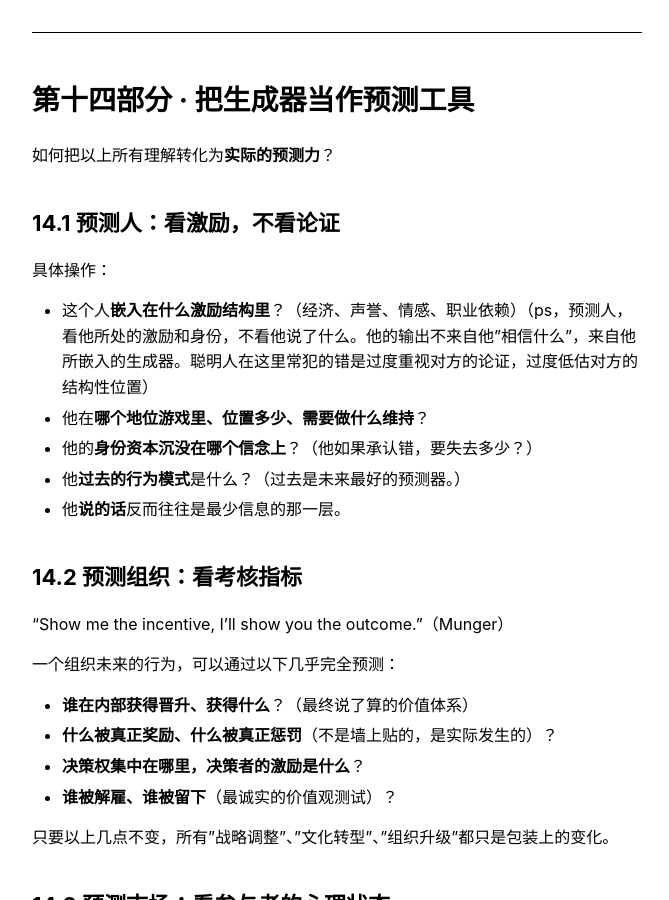
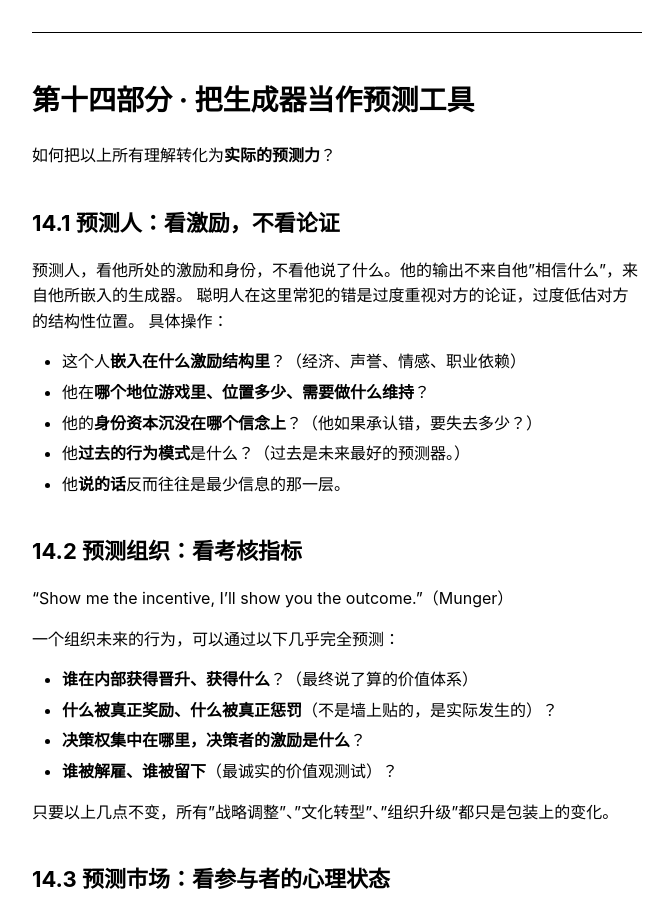
Before and after one commit to elemer1/elemer1.github.io, a Jekyll site: the page built from _markdown/人性的生成器.md, in a window 1280 px wide and 900 px high, scrolled down 39765 px. Shown: the whole window, without its empty margins (303-972 px from the left). Built offline with Jekyll 4.4.1, drawn with Linux system fonts in a browser that asks for light colours; some of the changed text lies outside the part shown.

```diff
--- a/_markdown/人性的生成器.md
+++ b/_markdown/人性的生成器.md
@@ -1140,8 +1140,10 @@ Compatibilist 的回应（以及很多实用主义者的立场）：**即使严
 
 ## 14.1 预测人：看激励，不看论证
 
+预测人，看他所处的激励和身份，不看他说了什么。他的输出不来自他"相信什么"，来自他所嵌入的生成器。
+聪明人在这里常犯的错是过度重视对方的论证，过度低估对方的结构性位置。
 具体操作：
-- 这个人**嵌入在什么激励结构里**？（经济、声誉、情感、职业依赖）（ps，预测人，看他所处的激励和身份，不看他说了什么。他的输出不来自他"相信什么"，来自他所嵌入的生成器。聪明人在这里常犯的错是过度重视对方的论证，过度低估对方的结构性位置）
+- 这个人**嵌入在什么激励结构里**？（经济、声誉、情感、职业依赖）
 - 他在**哪个地位游戏里、位置多少、需要做什么维持**？
 - 他的**身份资本沉没在哪个信念上**？（他如果承认错，要失去多少？）
 - 他**过去的行为模式**是什么？（过去是未来最好的预测器。）
```
Also changed, not shown: other parts of _markdown/人性的生成器.md (+2 -0 lines).
